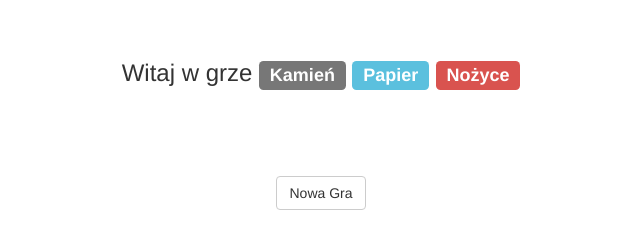
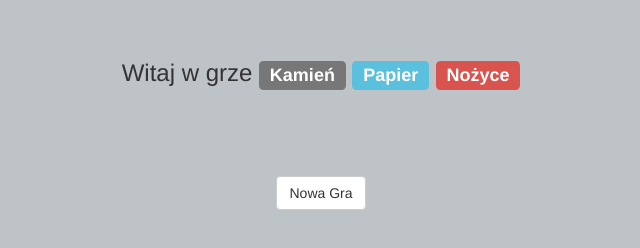
Before and after one commit to nalread/Rock-Paper-Scissors, a plain HTML site: page index.html in a window 1280 px wide. Shown: the whole page, without its empty margins (319-959 px from the left). Drawn offline with nearby package versions, Linux system fonts and the light colour scheme.

Commit message:
Made background easier on eyes

```diff
--- a/style.css
+++ b/style.css
@@ -1,3 +1,7 @@
 .container {
 	padding: 5vh 0;
 }
+
+body {
+	background-color: #bdc3c7
+}
```
